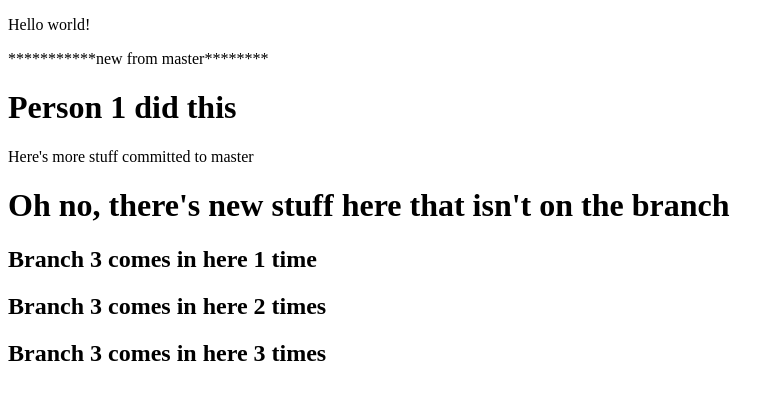
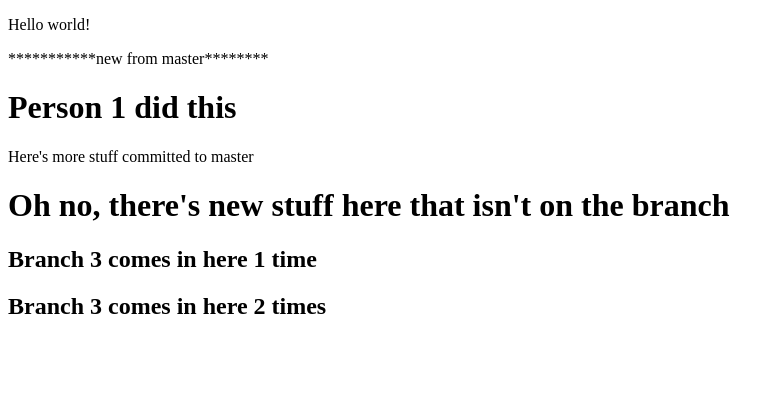
Before and after one commit to KassieJones/demo, an Angular app: page / in a window 1280 px wide. Shown: the top 400 px of the page, without its empty margins (0-783 px from the left). Built offline with nearby package versions, Linux system fonts and the light colour scheme.

Commit message:
Second commit from branch 3

```diff
--- a/src/app/app.component.html
+++ b/src/app/app.component.html
@@ -6,7 +6,6 @@
   <h1>Oh no, there's new stuff here that isn't on the branch</h1>
   <h2>Branch 3 comes in here 1 time</h2>
   <h2>Branch 3 comes in here 2 times</h2>
-  <h2>Branch 3 comes in here 3 times</h2>
 </div>
 
 <router-outlet></router-outlet>
```
